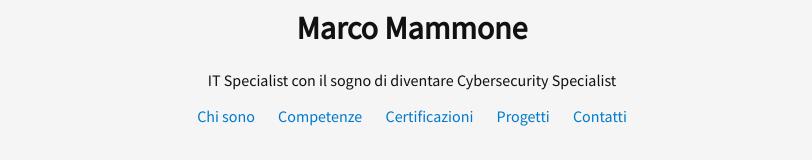
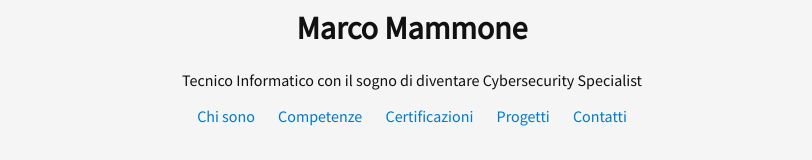
Before and after one commit to MarcoMm-cpu/marcomammone.github.io, a plain HTML site: page index.html in a window 1280 px wide. Shown: the part 193-353 px from the top of the page, without its empty margins (228-1040 px from the left). Drawn offline with Linux system fonts and the light colour scheme.

Commit message:
Update index.html

```diff
--- a/index.html
+++ b/index.html
@@ -13,7 +13,7 @@
         <div class="container">
             <img src="foto-profilo.jpeg" alt="Foto profilo Marco" class="profile-pic">
             <h1>Marco Mammone</h1>
-            <p>IT Specialist con il sogno di diventare Cybersecurity Specialist</p>
+            <p>Tecnico Informatico con il sogno di diventare Cybersecurity Specialist</p>
             <nav>
                 <a href="#chisono">Chi sono</a>
                 <a href="#competenze">Competenze</a>
```
